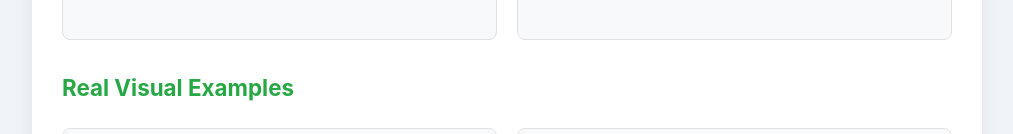
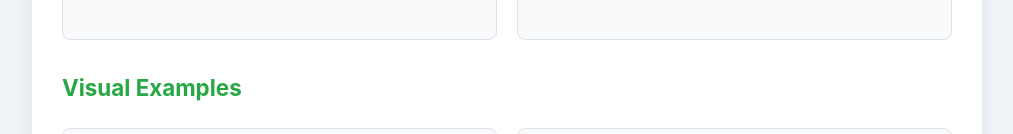
Before and after one commit to wfm-art/preterite_vs_imperfect, a plain HTML site: page index.html in a window 1280 px wide. Shown: the part 666-800 px from the top of the page, without its empty margins (133-1146 px from the left). Drawn offline with Linux system fonts and the light colour scheme.

Commit message:
Update index.html

```diff
--- a/index.html
+++ b/index.html
@@ -500,7 +500,7 @@ const uiStrings = {
         metaphor_title: "The Big Idea: Photo or Movie?",
         metaphor_pret_desc: "Used for actions that are a <span class='accent'>single, complete, finished moment</span>. It's a dot on the timeline.",
         metaphor_imp_desc: "Used for actions that were <span class='accent'>continuous, in-progress, or repeated</span>. It describes the scene (background).",
-        viz_real_title: "Real Visual Examples",
+        viz_real_title: "Visual Examples",
         viz_caption_pret: "Preterite: A \"Snapshot\"",
         viz_caption_pret_desc: "A single, completed event. <br><strong>Example:</strong> \"Ella <span class='accent'>se graduó</span>.\" (She graduated.)",
         viz_caption_imp: "Imperfect: A \"Scene\"",
```
